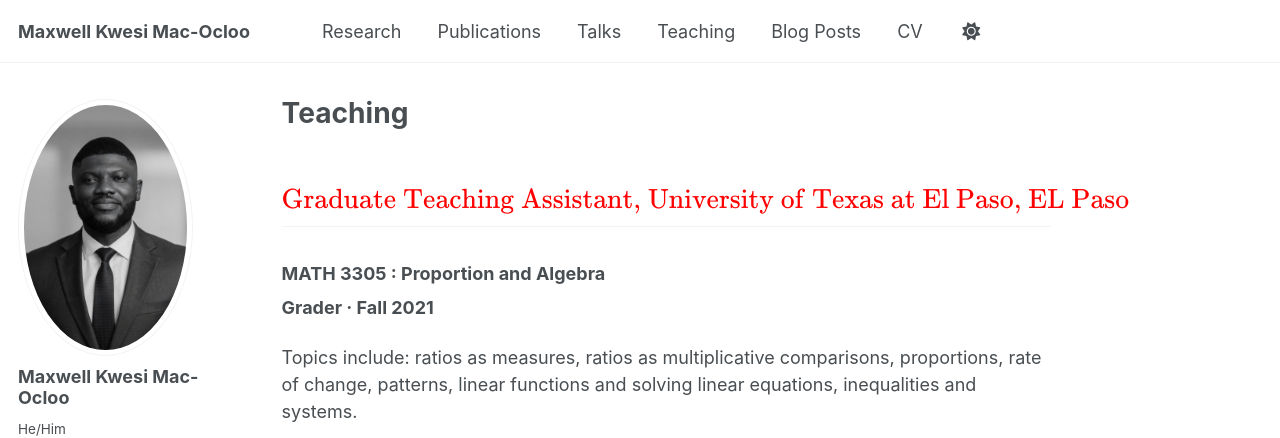
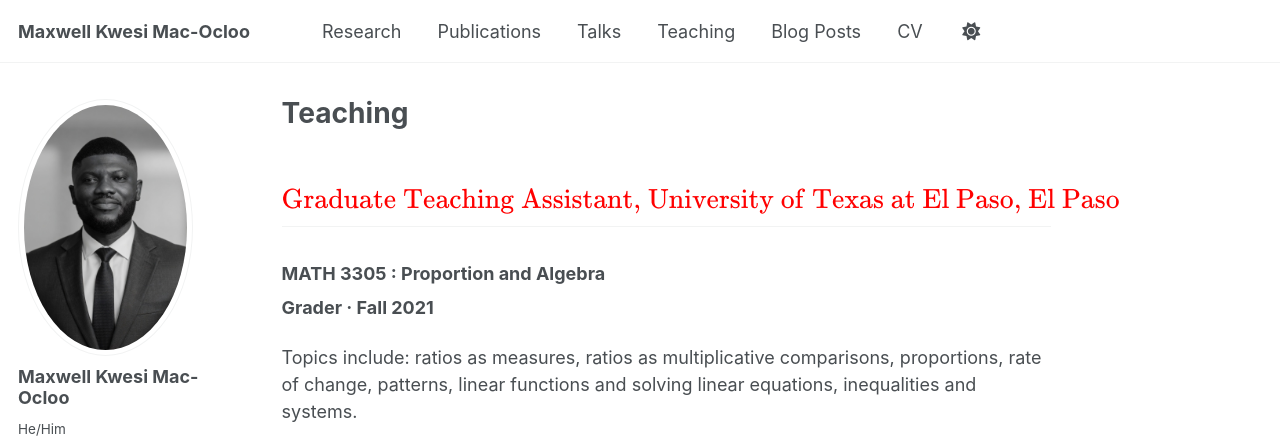
Before and after one commit to MaxwellMacocloo/maxwellmacocloo.github.io, a Jekyll site: the page built from _pages/teaching.md, in a window 1280 px wide and 900 px high. Shown: the top 438 px of the window. Built offline with Jekyll 4.4.1, drawn with Linux system fonts in a browser that asks for light colours; some web fonts are replaced.

Commit message:
Fix typo in location name in teaching.md

```diff
--- a/_pages/teaching.md
+++ b/_pages/teaching.md
@@ -6,7 +6,7 @@ author_profile: true
 ---
 
 
-## $\color{red}\text{Graduate Teaching Assistant, University of Texas at El Paso, EL Paso}$
+## $\color{red}\text{Graduate Teaching Assistant, University of Texas at El Paso, El Paso}$
 
 ### MATH 3305 : Proportion and Algebra
 **Grader · Fall 2021**
```
